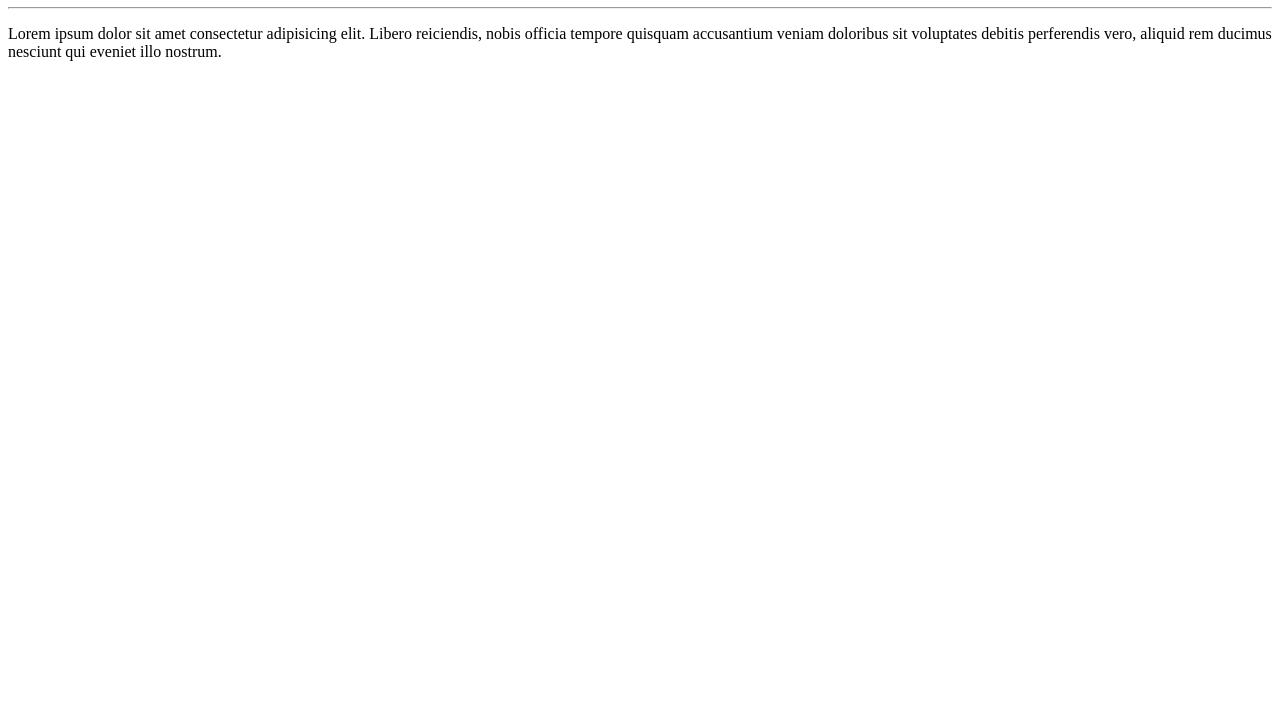
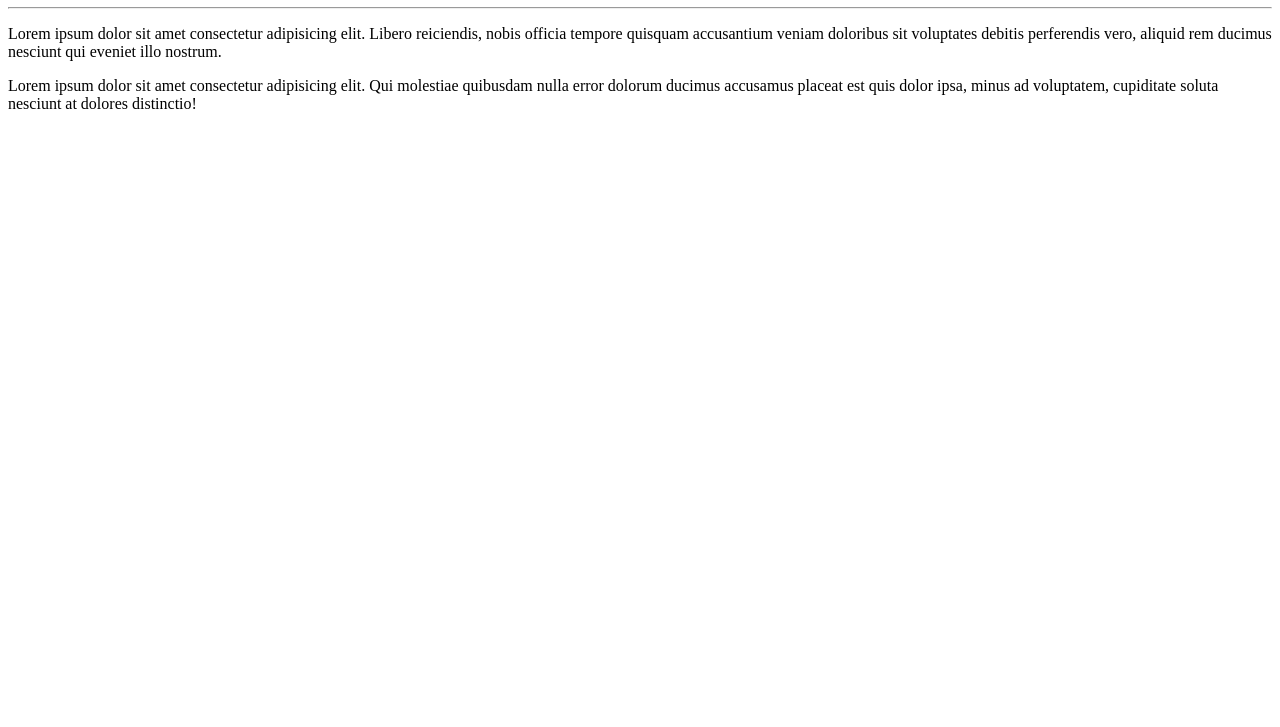
Before and after one commit to Oliveiraismael13/Ol-Mundo, a plain HTML site: page site-exemplo/index.html in a window 1280 px wide. Shown: the part 73-800 px from the top of the page. Drawn offline with Linux system fonts and the light colour scheme.

Commit message:
Adicionei um parágrafo

```diff
--- a/site-exemplo/index.html
+++ b/site-exemplo/index.html
@@ -9,5 +9,6 @@
     <h1>Olá, Mundo!</h1>
     <hr>
     <p>Lorem ipsum dolor sit amet consectetur adipisicing elit. Libero reiciendis, nobis officia tempore quisquam accusantium veniam doloribus sit voluptates debitis perferendis vero, aliquid rem ducimus nesciunt qui eveniet illo nostrum.</p>
+    <p>Lorem ipsum dolor sit amet consectetur adipisicing elit. Qui molestiae quibusdam nulla error dolorum ducimus accusamus placeat est quis dolor ipsa, minus ad voluptatem, cupiditate soluta nesciunt at dolores distinctio!</p>
 </body>
 </html>
```
